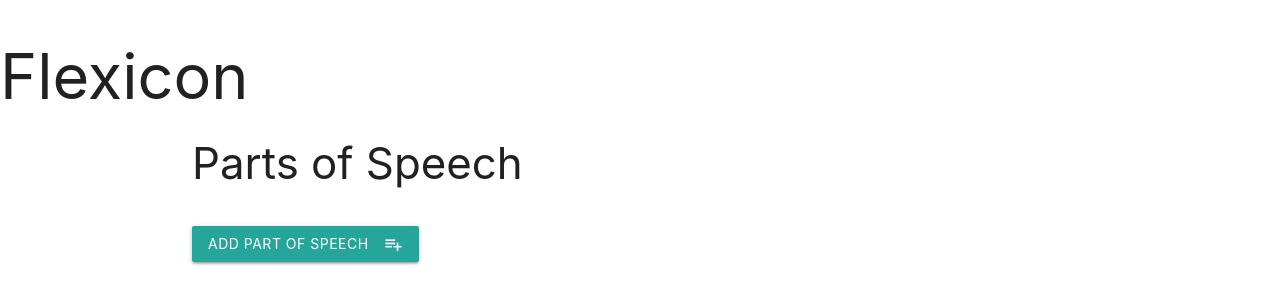
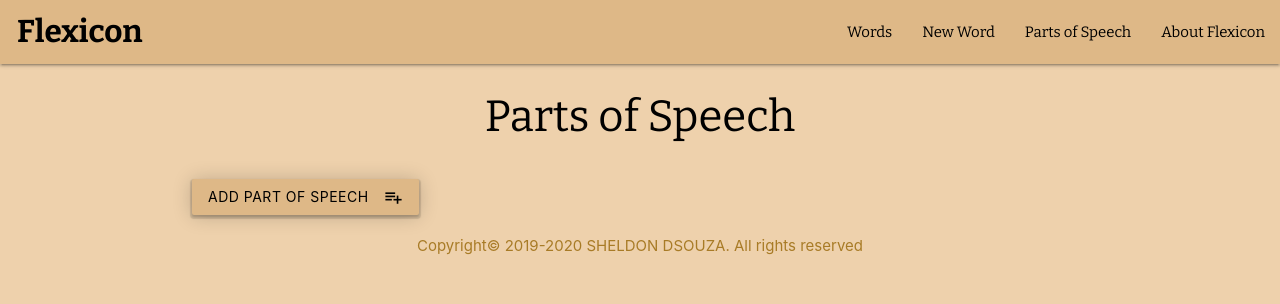
Before and after one commit to sheldon18/flexicon, a Flask app: page /get_partofspeech in a window 1280 px wide. Shown: the top 304 px of the page. Run offline with Flask 2, Linux system fonts and the light colour scheme; data that the repository does not hold is empty; some libraries are stand-ins or nearby versions.

Commit message:
About page added, color scheme of website changed, moved edit and delete buttons to the right

```diff
--- a/app.py
+++ b/app.py
@@ -96,6 +96,10 @@ def delete_speechpart(speechpart_id):
     return redirect(url_for('get_partofspeech'))
 
 
+@app.route('/about_page')
+def about_page():
+    return render_template("aboutflexicon.html")
+
 if __name__ == '__main__':
     app.run(host=os.environ.get('IP'),
         port=int(os.environ.get('PORT')),
--- a/static/css/style.css
+++ b/static/css/style.css
@@ -1,5 +1,5 @@
 body {
-    background-color: white;
+    background-color: #eed1ac;
 }
 
 .btn_small {
@@ -13,3 +13,79 @@ body {
 .word_header {
     margin-top: 5px;
 }
+
+.brand-logo {
+    font-family: 'Bitter', serif;
+    font-weight: 700;
+    margin-left: 17px;
+}
+
+nav .brand-logo {
+    color: black;
+}
+
+.nav-wrapper {
+    background-color: burlywood;
+}
+
+.sidenav  {
+    background-color: burlywood;
+    font-family: 'Bitter', serif;
+    color: black;
+}
+
+h3 {
+    font-family: 'Bitter', serif;
+    color: black;
+    text-align: center;
+}
+
+nav ul a {
+    font-family: 'Bitter', serif;
+    color: black;
+}
+
+
+.collapsible-body, .collapsible-header {
+    background-color: #ffedd6;
+}
+
+.material-icons {
+    color: black;
+}
+
+.btn {
+    background-color: burlywood !important;
+    color: black;
+    box-shadow: 0 2px 2px 0 rgba(0,0,0,0.14),0 2px 1px 2px rgba(0,0,0,0.12),0 1px 20px 0 rgba(0,0,0,0.2);
+}
+
+.btn_small {
+    background-color: #eed1ac !important;
+    font-size: 11px;
+}
+
+.footer a {
+    color: #a87b26;
+}
+
+.about {
+    font-family: 'Bitter', serif;
+    color: black;
+}
+
+h6 a {
+   font-family: 'Bitter', serif;
+   color: black;
+   font-weight: bold;
+}
+
+.speechpart_header {
+    margin-left: 10px;
+    margin-top: 6px;
+}
+
+
+.edit-delete {
+    margin-top: -17px;
+}
--- a/templates/base.html
+++ b/templates/base.html
@@ -6,7 +6,7 @@
         <meta http-equiv="X-UA-Compatible" content="ie=edge">
         <title>Flexicon</title>
         <link href="https://fonts.googleapis.com/icon?family=Material+Icons" rel="stylesheet">
-
+        <link href="https://fonts.googleapis.com/css2?family=Bitter:ital,wght@0,400;0,700;1,400&display=swap" rel="stylesheet">
         <!-- Compiled and minified CSS -->
         <link rel="stylesheet" href="https://cdnjs.cloudflare.com/ajax/libs/materialize/1.0.0/css/materialize.min.css">
 
@@ -17,12 +17,34 @@
     </head>
 
     <body>
-        <h1>Flexicon</h1>
+        <header>
+            <nav>
+                <div class="nav-wrapper">
+                    <a href="{{ url_for('home_page') }}" class="brand-logo">Flexicon</a>
+                    <a href="#" data-target="mobile-demo" class="sidenav-trigger"><i class="material-icons">menu</i></a>
+                    <ul id="nav-mobile" class="right hide-on-med-and-down">
+                        <li><a href="{{ url_for('home_page') }}">Words</a></li>
+                        <li><a href="{{ url_for('add_word') }}">New Word</a></li>
+                        <li><a href="{{ url_for('get_partofspeech') }}">Parts of Speech</a></li>
+                        <li><a href="{{ url_for('about_page') }}">About Flexicon</a></li>
+                    </ul>
+                    <ul class="sidenav" id="mobile-demo">
+                        <li><a href="{{ url_for('home_page') }}">Words</a></li>
+                        <li><a href="{{ url_for('add_word') }}">New Word</a></li>
+                        <li><a href="{{ url_for('get_partofspeech') }}">Parts of Speech</a></li>
+                        <li><a href="{{ url_for('about_page') }}">About Flexicon</a></li>
+                    </ul>
+                </div>
+            </nav>
+        </header>
         <div class="container">
             {% block content %}
 
             {% endblock %}
         </div>
+        <footer class="footer row center-align">
+            <a href="https://github.com/sheldon18/flexicon">Copyright© 2019-2020 SHELDON DSOUZA. All rights reserved</a></li>
+        </footer>
         <!-- Materialize JavaScript import -->
         <script src="https://cdnjs.cloudflare.com/ajax/libs/jquery/3.2.1/jquery.min.js"></script>
         <!-- Compiled and minified JavaScript -->
@@ -31,7 +53,7 @@
         $(document).ready(function() {
             $('.collapsible').collapsible();
             $('select').formSelect();
-            $(".button-collapse").sideNav();
+            $('.sidenav').sidenav();
         });
 
         $('.datepicker').pickadate({
--- a/templates/editword.html
+++ b/templates/editword.html
@@ -2,7 +2,7 @@
 {% block content %}
 
 <h3>Edit word</h3>
-<div class="row">
+<div class="form row">
     <form action="{{ url_for('update_word', word_id=word._id) }}" method="POST" class="col s12">
         <div class="row">
             <div class="input-field col s12">
--- a/templates/partofspeech.html
+++ b/templates/partofspeech.html
@@ -7,16 +7,17 @@
   <ul class="collapsible popout">
     {% for speechpart in partofspeech %}
     <li>
+
       <div class="collapsible-header">
-
-            <a href="{{url_for('delete_speechpart', speechpart_id=speechpart._id)}}" class="waves-effect waves-light btn btn_small">Delete</a>
-            <a href="{{url_for('edit_speechpart', speechpart_id=speechpart._id)}}" class="waves-effect waves-light btn btn_small blue">Edit</a>
-
         <div class="speechpart_header">
           <b>{{speechpart.part_of_speech}}s</b>
         </div>
+        <div class="col s8">
+            <a href="{{url_for('delete_speechpart', speechpart_id=speechpart._id)}}" class="waves-effect waves-light btn btn_small right">Delete</a>
+            <a href="{{url_for('edit_speechpart', speechpart_id=speechpart._id)}}" class="waves-effect waves-light btn btn_small right">Edit</a>
+        </div>
+      </div>
 
-      </div>
 
     </li>
     {% endfor %}
```
Also changed, not shown: templates/aboutflexicon.html (added, +29 -0 lines), templates/index.html (+23 -11 lines).
